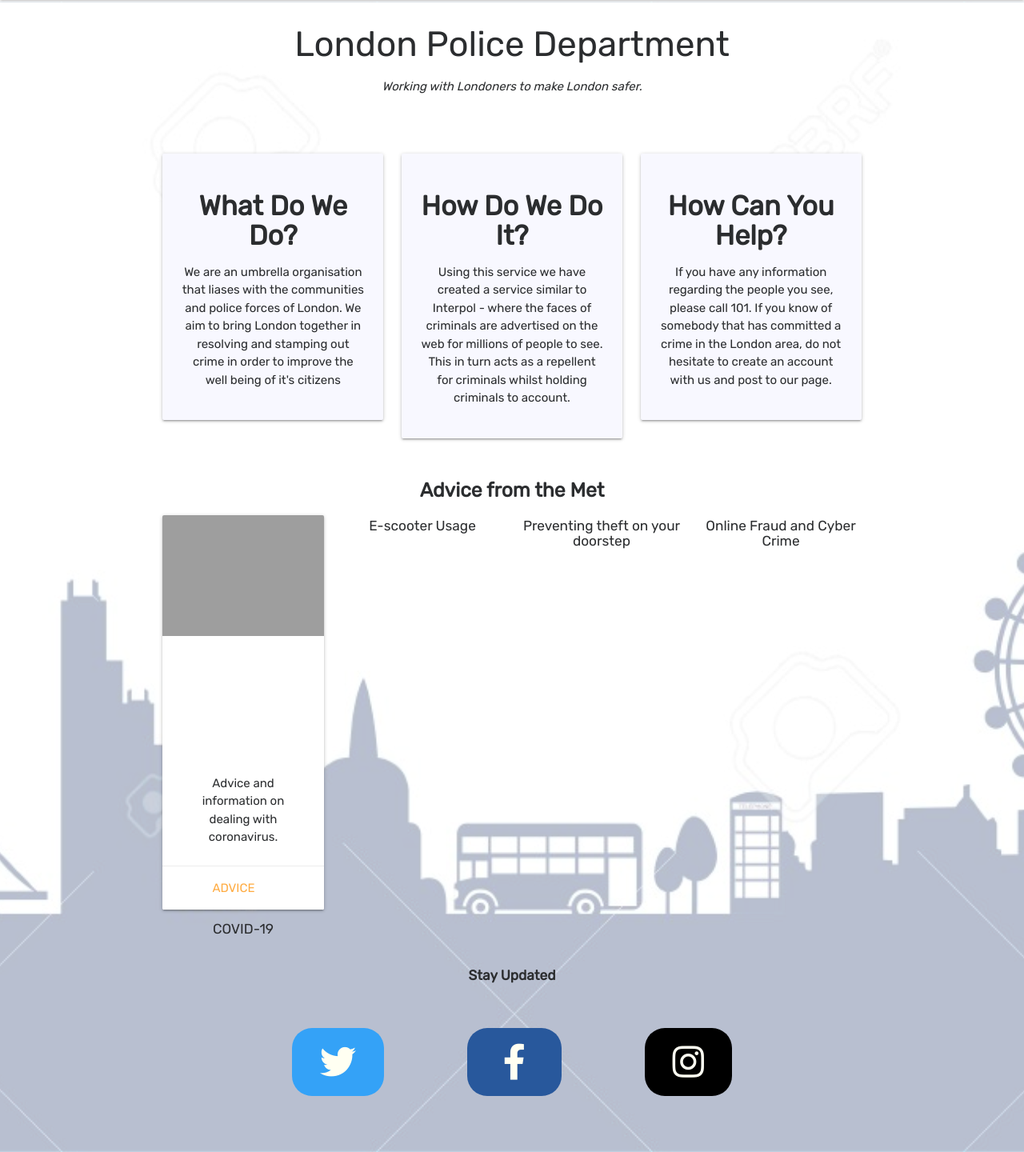
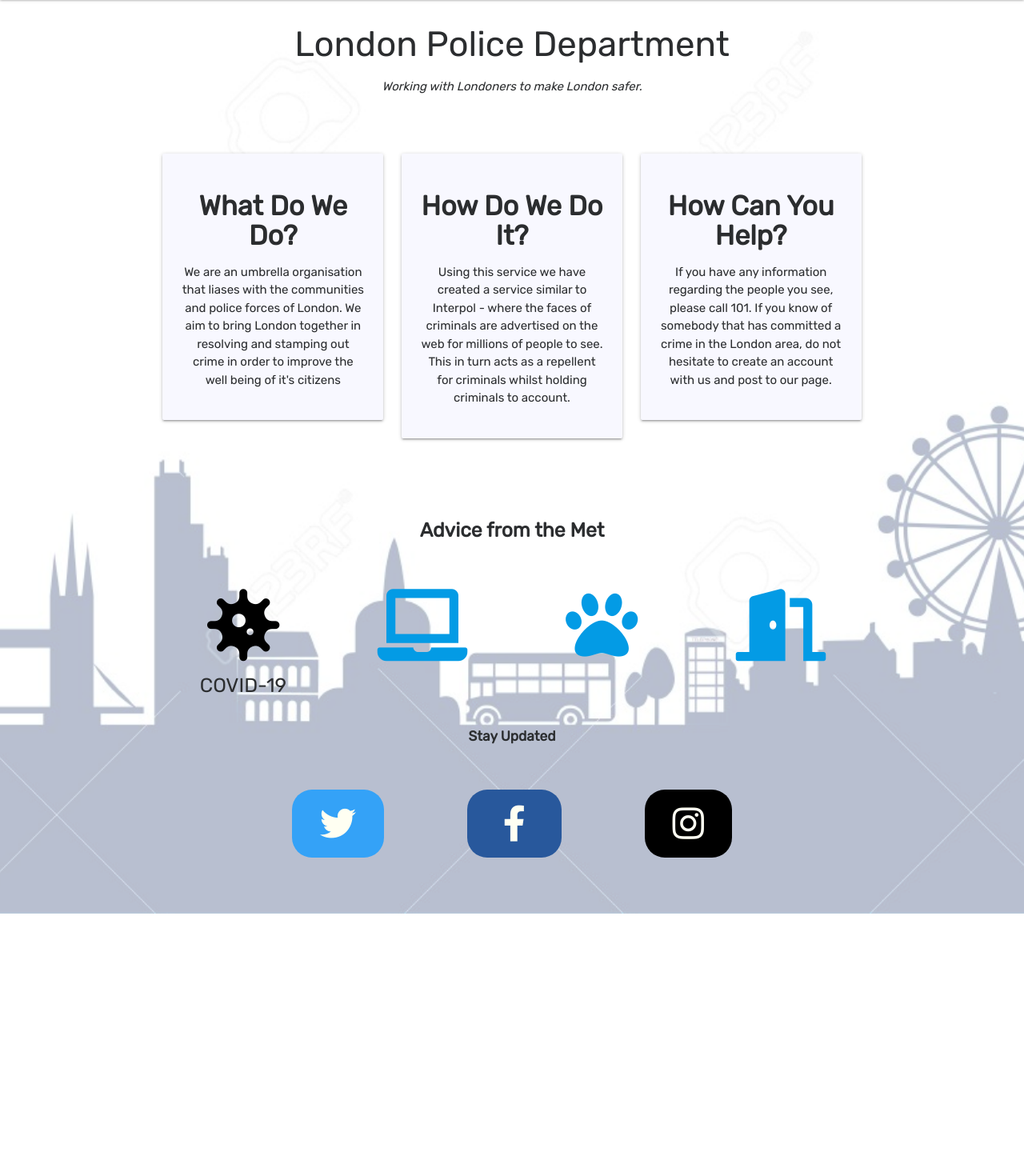
Before and after one commit to Code-Institute-Submissions/adamkcook94-london_pd_AugResub, a Flask app: page / in a window 1280 px wide. Shown: the part 65-1505 px from the top of the page at 80% size. After the commit the page ends 1207 px from the top, so only its background shows below. Run offline with Flask 2, Linux system fonts and the light colour scheme; some libraries are stand-ins or nearby versions; grey boxes are pictures that could not be loaded.

Commit message:
Added advice from met with icons and links

```diff
--- a/static/css/style.css
+++ b/static/css/style.css
@@ -33,7 +33,7 @@ body {
   background-image: url("../images/ldn-pd.png");
   background-size: cover;
   background-position: center;
-  height: 100vh;
+  height: 100%;
   width: 100%;
   display: flex;
   color: #2b2d2f;
@@ -52,6 +52,10 @@ body {
 .card-panel {
   background-color: #f8f8ff;
   border: #2b2d2f;
+}
+
+.fa-virus {
+  color: black;
 }
 
 .fa-twitter {
@@ -130,6 +134,9 @@ body {
   margin-top: 10px;
 }
 
+.met-advice-margin {
+  margin: 50px;
+}
 /* Wanted Persons */
 
 .wanted-bg {
--- a/templates/home.html
+++ b/templates/home.html
@@ -47,32 +47,21 @@
             </div>
         </div>
         <div class="row">
-            <div class="col s12 center-align">
+            <div class="col s12 center-align met-advice-margin">
                 <h5 class="pi-font">Advice from the Met</h5>
             </div>
-            <div class="col s12 m3 l3 center-align">
-                <div class="card">
-                    <div class="card-image">
-                      <img src="images/sample-1.jpg">
-                      <span class="card-title">Coronavirus Guidelines</span>
-                    </div>
-                    <div class="card-content">
-                      <p>Advice and information on dealing with coronavirus.</p>
-                    </div>
-                    <div class="card-action">
-                      <a href="https://www.met.police.uk/advice/advice-and-information/c19/coronavirus-covid-19/">Advice</a>
-                    </div>
-                  </div>
-                <h6>COVID-19</h6>
+            <div class="col s12 m6 l3 center-align">
+                <a target="_blank" href="https://www.met.police.uk/advice/advice-and-information/c19/coronavirus-covid-19/"><i class="fas fa-virus fa-6x"></i></a>
+                <h5>COVID-19</h5>
             </div>
-            <div class="col s12 m3 l3 center-align">
-                <h6>E-scooter Usage</h6>
+            <div class="col s12 m6 l3 center-align">
+                <a href="https://www.met.police.uk/advice/advice-and-information/fa/fraud/online-fraud/"><i class="fas fa-laptop fa-6x"></i></a>
             </div>
-            <div class="col s12 m3 l3 center-align">
-                <h6>Preventing theft on your doorstep</h6>
+            <div class="col s12 m6 l3 center-align">
+                <a href="https://www.met.police.uk/police-forces/metropolitan-police/areas/campaigns/2021/protecting-dog-theft/"><i class="fas fa-paw fa-6x"></i></a>
             </div>
-            <div class="col s12 m3 l3 center-align">
-                <h6>Online Fraud and Cyber Crime</h6>
+            <div class="col s12 m6 l3 center-align">
+                <a href="https://www.met.police.uk/cp/crime-prevention/protect-home-crime/theft-from-a-doorstep/"><i class="fas fa-door-open fa-6x"></i></a>
             </div>
         </div>
         <div class="row">
```
Also changed, not shown: static/images/covid-19.png (added).
